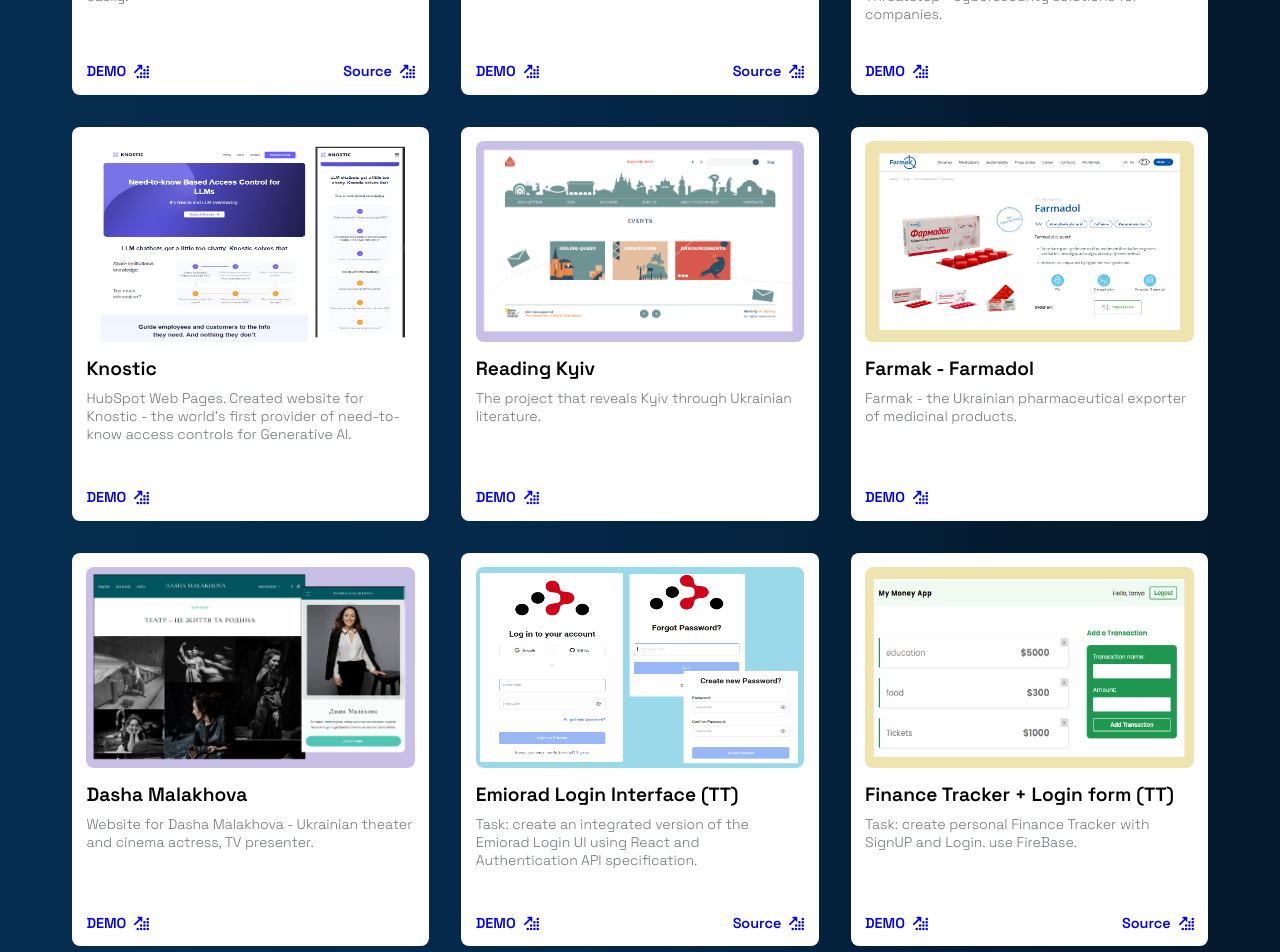
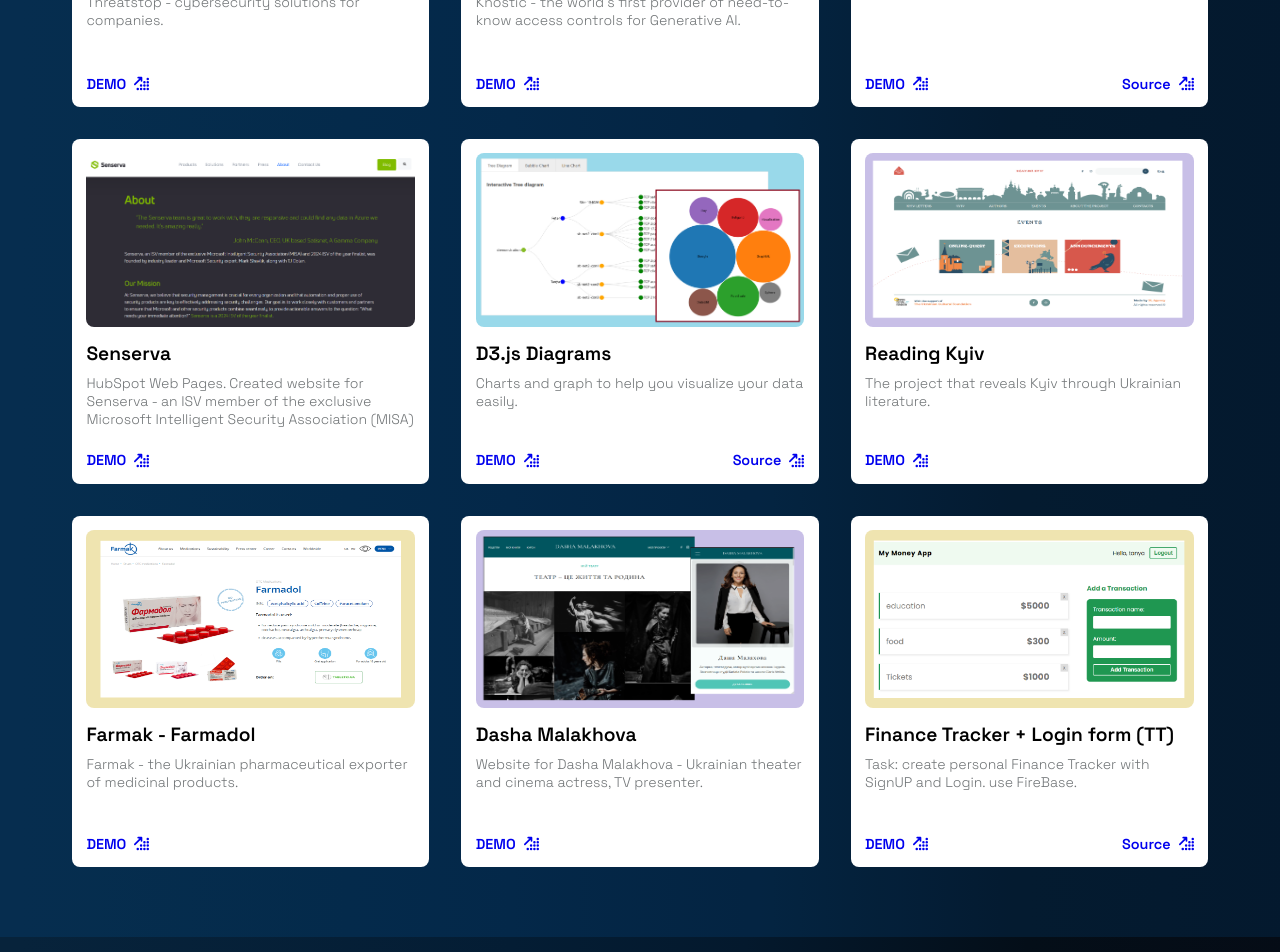
Before and after one commit to TetianaZakharova/TetianaZakharova-portfolio, a React (Create React App) app: page / in a window 1280 px wide. Shown: the part 1300-2252 px from the top of the page. Built offline with nearby package versions, Linux system fonts and the light colour scheme.

Commit message:
Senserva

```diff
--- a/src/assets/data/data.js
+++ b/src/assets/data/data.js
@@ -7,6 +7,7 @@
 import diagrams from "../projects/d3-diagrams.png";
 import knostic from "../projects/Knostic.png";
 import threatstop from "../projects/Threatstop.png";
+import senserva from "../projects/Senserva.png";
 
 export const workexperience = [
   {
@@ -71,22 +72,6 @@
 
 export const projects = [
   {
-    id: 7,
-    title: "D3.js Diagrams",
-    src: `${diagrams}`,
-    description: "Charts and graph to help you visualize your data easily.",
-    link: "https://tetianazakharova.github.io/diagrams-d3/",
-    source: "https://github.com/TetianaZakharova/diagrams-d3",
-  },
-  {
-    id: 4,
-    title: "Marketing PM Portfolio",
-    src: `${oksanaGurina}`,
-    description: "Portfolio for Marketing PM Oksana Gurina.",
-    link: "https://tetianazakharova.github.io/OksanaGurina-portfolio/",
-    source: "https://github.com/TetianaZakharova/OksanaGurina-portfolio",
-  },
-  {
     id: 9,
     title: "Threatstop",
     src: `${threatstop}`,
@@ -101,6 +86,30 @@
     description:
       "HubSpot Web Pages. Created website for Knostic - the world’s first provider of need-to-know access controls for Generative AI.",
     link: "https://www.knostic.ai/",
+  },
+  {
+    id: 4,
+    title: "Marketing PM Portfolio",
+    src: `${oksanaGurina}`,
+    description: "Portfolio for Marketing PM Oksana Gurina.",
+    link: "https://tetianazakharova.github.io/OksanaGurina-portfolio/",
+    source: "https://github.com/TetianaZakharova/OksanaGurina-portfolio",
+  },
+  {
+    id: 10,
+    title: "Senserva",
+    src: `${senserva}`,
+    description:
+      "HubSpot Web Pages. Created website for Senserva - an ISV member of the exclusive Microsoft Intelligent Security Association (MISA)",
+    link: "https://senserva.com/",
+  },
+  {
+    id: 7,
+    title: "D3.js Diagrams",
+    src: `${diagrams}`,
+    description: "Charts and graph to help you visualize your data easily.",
+    link: "https://tetianazakharova.github.io/diagrams-d3/",
+    source: "https://github.com/TetianaZakharova/diagrams-d3",
   },
 
   {
@@ -126,15 +135,15 @@
       "Website for Dasha Malakhova - Ukrainian theater and cinema actress, TV presenter.",
     link: "https://dashamalakhova.com/projects/my-theatre/",
   },
-  {
-    id: 5,
-    title: "Emiorad Login Interface (TT)",
-    src: `${emiorad}`,
-    description:
-      "Task: create an integrated version of the Emiorad Login UI using React and Authentication API specification.",
-    link: "https://tetianazakharova.github.io/login-api-interface/",
-    source: "https://github.com/TetianaZakharova/login-api-interface",
-  },
+  // {
+  //   id: 5,
+  //   title: "Emiorad Login Interface (TT)",
+  //   src: `${emiorad}`,
+  //   description:
+  //     "Task: create an integrated version of the Emiorad Login UI using React and Authentication API specification.",
+  //   link: "https://tetianazakharova.github.io/login-api-interface/",
+  //   source: "https://github.com/TetianaZakharova/login-api-interface",
+  // },
   {
     id: 6,
     title: "Finance Tracker + Login form (TT)",
```
Also changed, not shown: src/assets/projects/Senserva.png (added).
